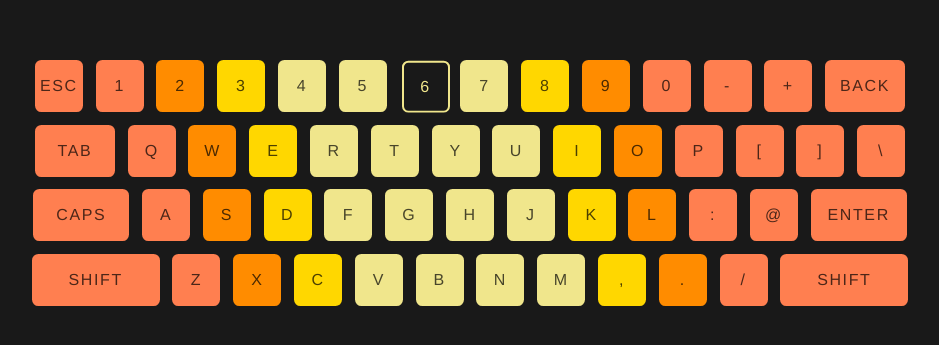
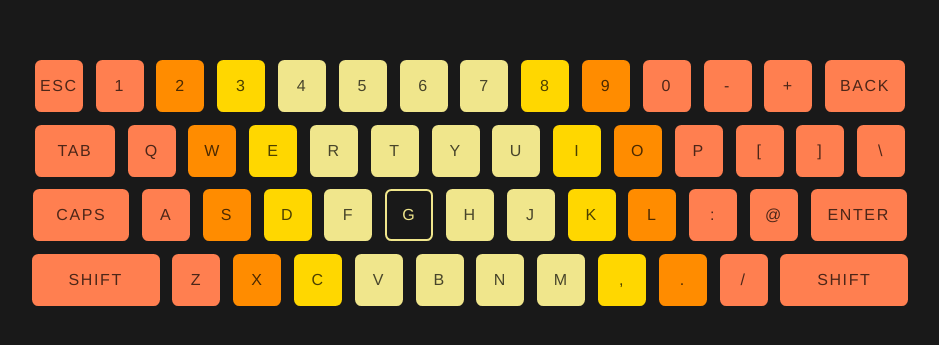
Before and after one commit to jacoburantowka/keyboard-hero, a Vue app: page / in a window 1280 px wide. Shown: the part 217-562 px from the top of the page, without its empty margins (170-1109 px from the left). Built offline with nearby package versions, Linux system fonts and the light colour scheme.

Commit message:
Minor styling changes

```diff
--- a/src/App.vue
+++ b/src/App.vue
@@ -22,7 +22,7 @@ export default {
 
 <style>
 body {
-  background-color: rgb(0, 0, 0, 0.9);
+  background-color: rgba(0, 0, 0, 0.9);
   font-family: "Helvetica Neue", Helvetica, Arial, sans-serif;
   font-weight: 500;
   display: flex;
--- a/src/views/KeyboardHero.vue
+++ b/src/views/KeyboardHero.vue
@@ -1,5 +1,8 @@
 <template>
     <v-container class="keyboard">
+      <!-- TODO: QWERTY, QWERTZ, and AZERTY functions. -->
+      <!-- TODO: 'You failed' emoji state. -->
+      <!-- TODO: Colourblind friendly colouring-->
       <ul class="row row-0">
         <li class="pinky" id="esc">ESC</li>
         <li class="pinky" id="1">1</li>
@@ -7,7 +10,7 @@
         <li class="middle" id="3">3</li>
         <li class="pointer" id="4">4</li>
         <li class="pointer" id="5">5</li>
-        <li class="pointer selected" id="6">6</li>
+        <li class="pointer" id="6">6</li>
         <li class="pointer" id="7">7</li>
         <li class="middle" id="8">8</li>
         <li class="ring" id="9">9</li>
@@ -38,7 +41,7 @@
         <li class="ring" id="S">S</li>
         <li class="middle" id="D">D</li>
         <li class="pointer" id="F">F</li>
-        <li class="pointer" id="G">G</li>
+        <li class="pointer selected" id="G">G</li>
         <li class="pointer" id="H">H</li>
         <li class="pointer" id="J">J</li>
         <li class="middle" id="K">K</li>
@@ -65,13 +68,21 @@
 </template>
 
 <script>
+
+
 export default {
-  name: "KeyboardHero"
+  name: "KeyboardHero",
+  data() {
+    return {
+      keyboardType: {},
+      keys: [..."ABCDEFGHIJKLMNOPQRSTUVWXYZ"]
+    }
+  }
 }
 </script>
 
+
 <style scoped>
-
 /* GENERIC KEYBOARD STYLINGS */
 .keyboard {
   display: flex;
@@ -163,8 +174,8 @@ li {
 
 .selected {
   background-color: transparent;
-  -webkit-animation: vibrate-1 0.3s linear infinite both;
-  animation: vibrate-1 0.3s linear infinite both;
+  -webkit-animation: vibrate-1 0.5s linear infinite both;
+  animation: vibrate-1 0.5s linear infinite both;
 }
 
 /* ANIMATIONS */
```
